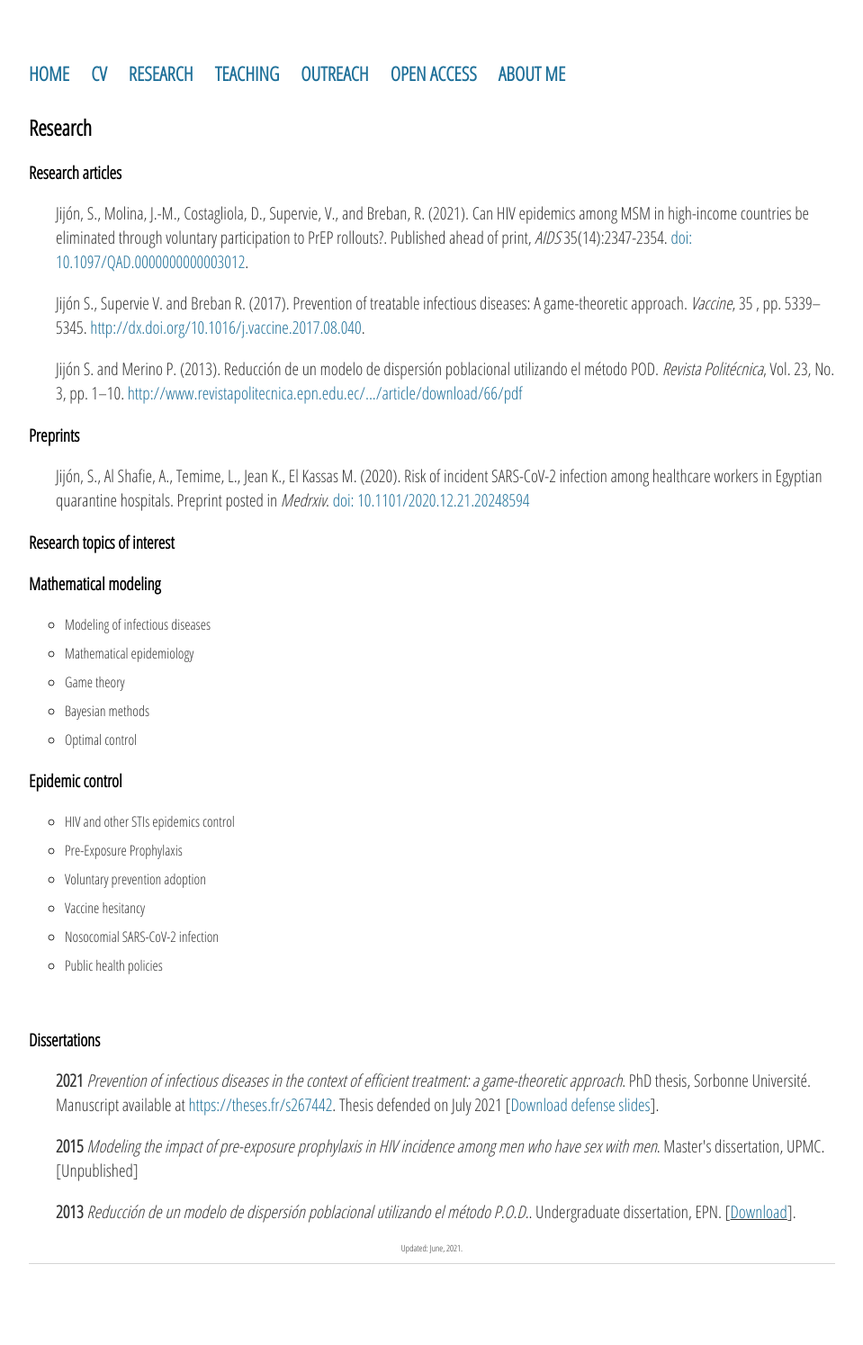
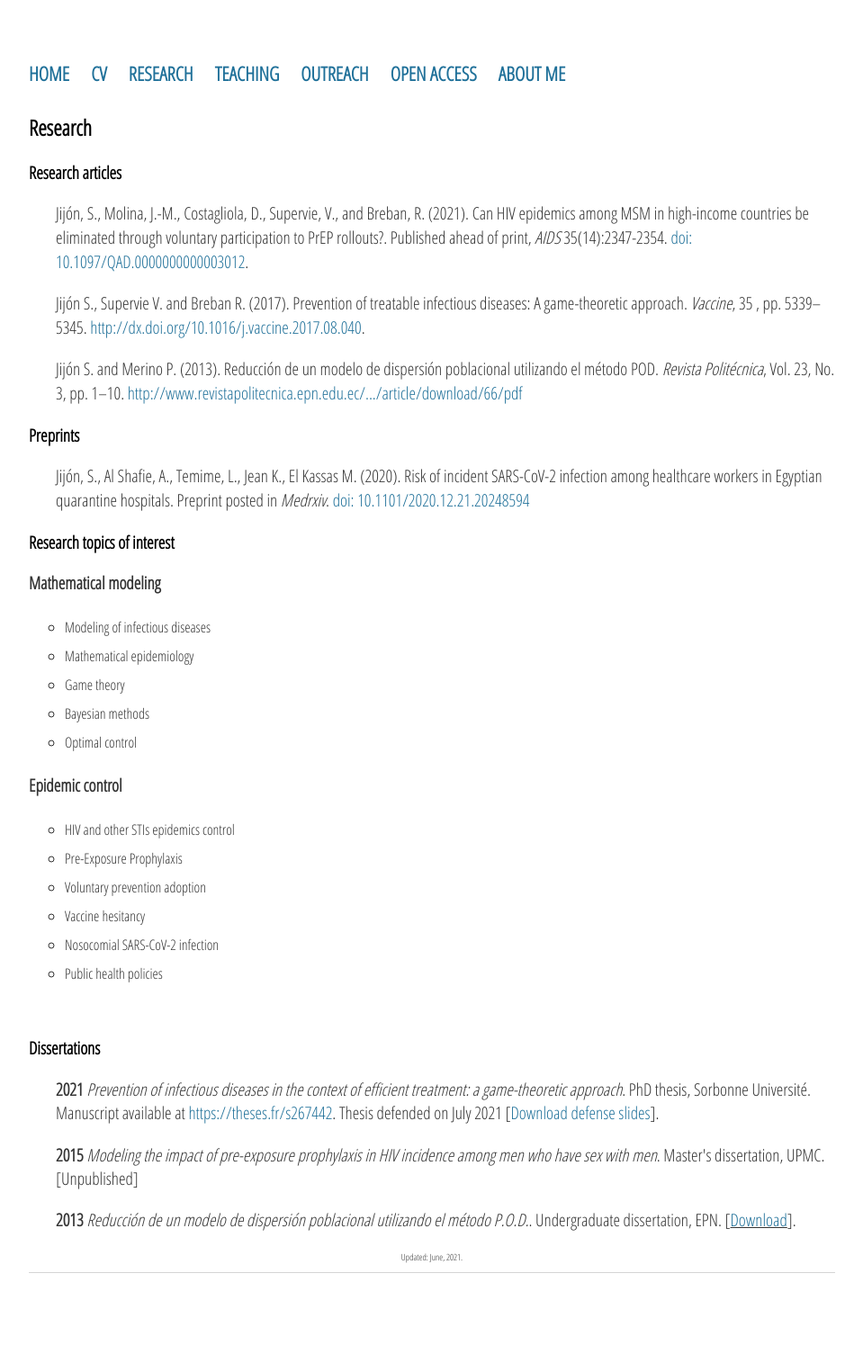
Before and after one commit to sjijon/sjijon.github.io, a Jekyll site: the page built from research.html, in a window 1280 px wide. Shown: the whole page at 90% size, without its empty margins (160-1119 px from the left). Built offline with Jekyll 4.4.1, drawn with Linux system fonts in a browser that asks for light colours; nearby versions of some CDN libraries.

Commit message:
Fix titles

```diff
--- a/research.html
+++ b/research.html
@@ -14,7 +14,7 @@ title: Research
 
 
 	<h3>Research topics of interest</h3>
-	<h4>Mathematical modeling</h4>
+	<p><strong>Mathematical modeling</strong></p>
 	<ul>
 		<li>Modeling of infectious diseases</li>
 		<li>Mathematical epidemiology</li>
@@ -23,7 +23,7 @@ title: Research
 		<li>Optimal control</li>
 	</ul>
 
-	<h4>Epidemic control</h4>
+<p><strong>Epidemic control</strong></p>
 	<ul>
 		<li>HIV and other STIs epidemics control</li>
 		<li>Pre-Exposure Prophylaxis</li>
```
